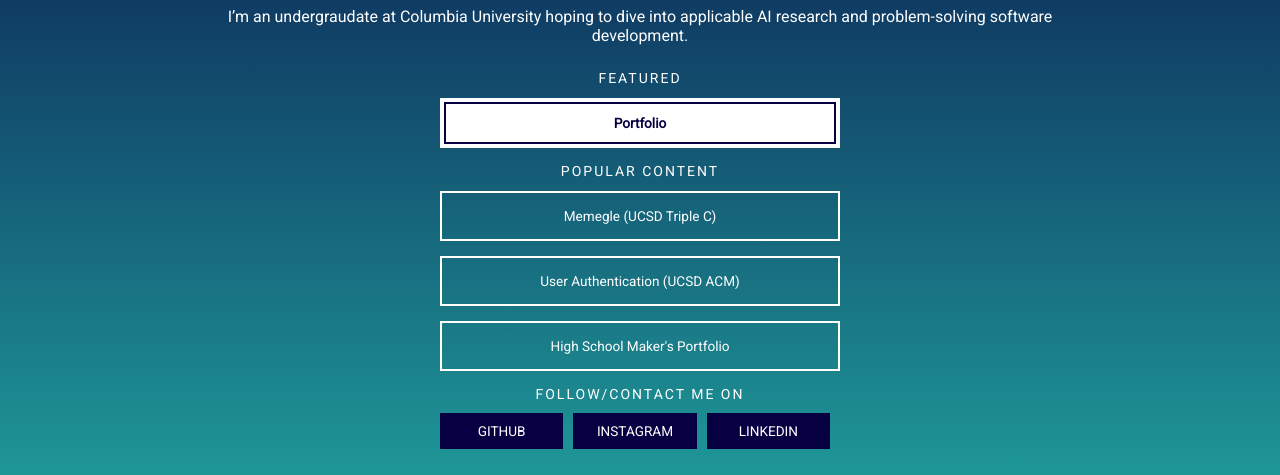
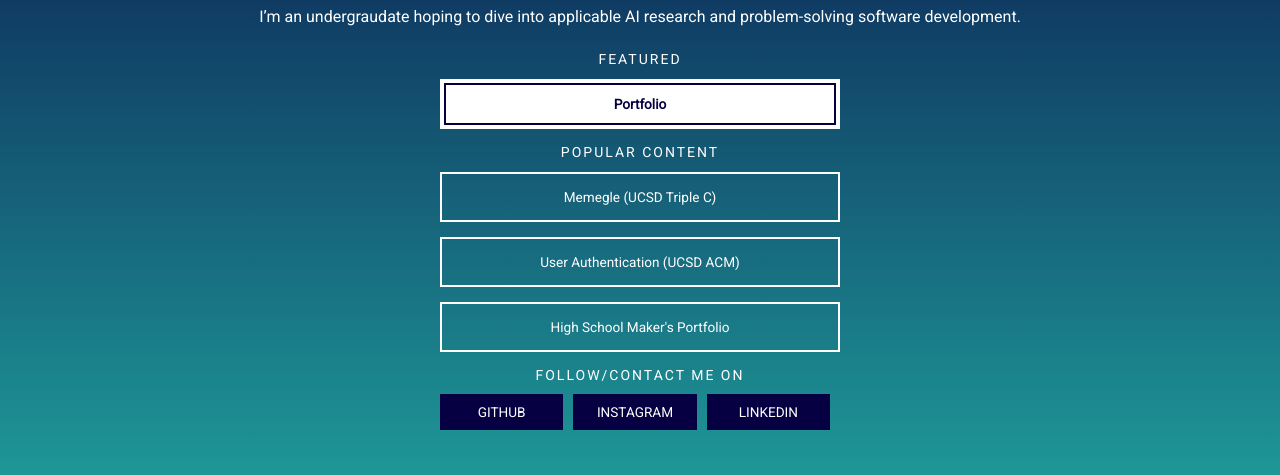
Before and after one commit to kevinhuang4/linktree, a plain HTML site: page index.html in a window 1280 px wide. Shown: the part 325-800 px from the top of the page. Drawn offline with Linux system fonts and the light colour scheme.

Commit message:
Update index.html

```diff
--- a/index.html
+++ b/index.html
@@ -22,7 +22,7 @@
         (zi-hen)
     </div>
     <div class="introduction">
-        I’m an undergraudate at Columbia University hoping to dive into applicable AI research and problem-solving software development.
+        I’m an undergraudate hoping to dive into applicable AI research and problem-solving software development.
     </div>
     <h2>Featured</h2>
         <a class="featured" href="https://kevinhuang4.github.io/portfolio/">Portfolio</a>
```
